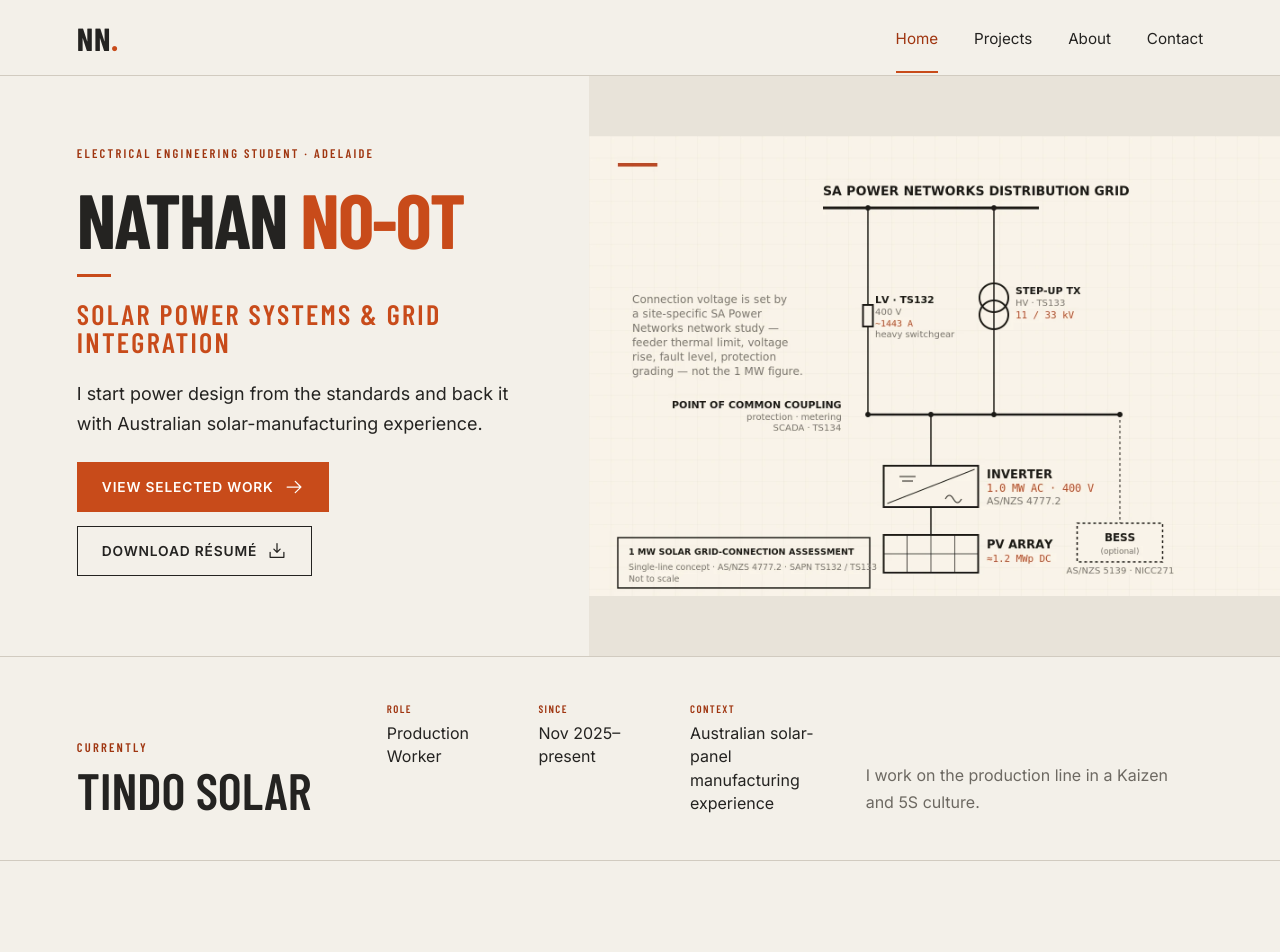
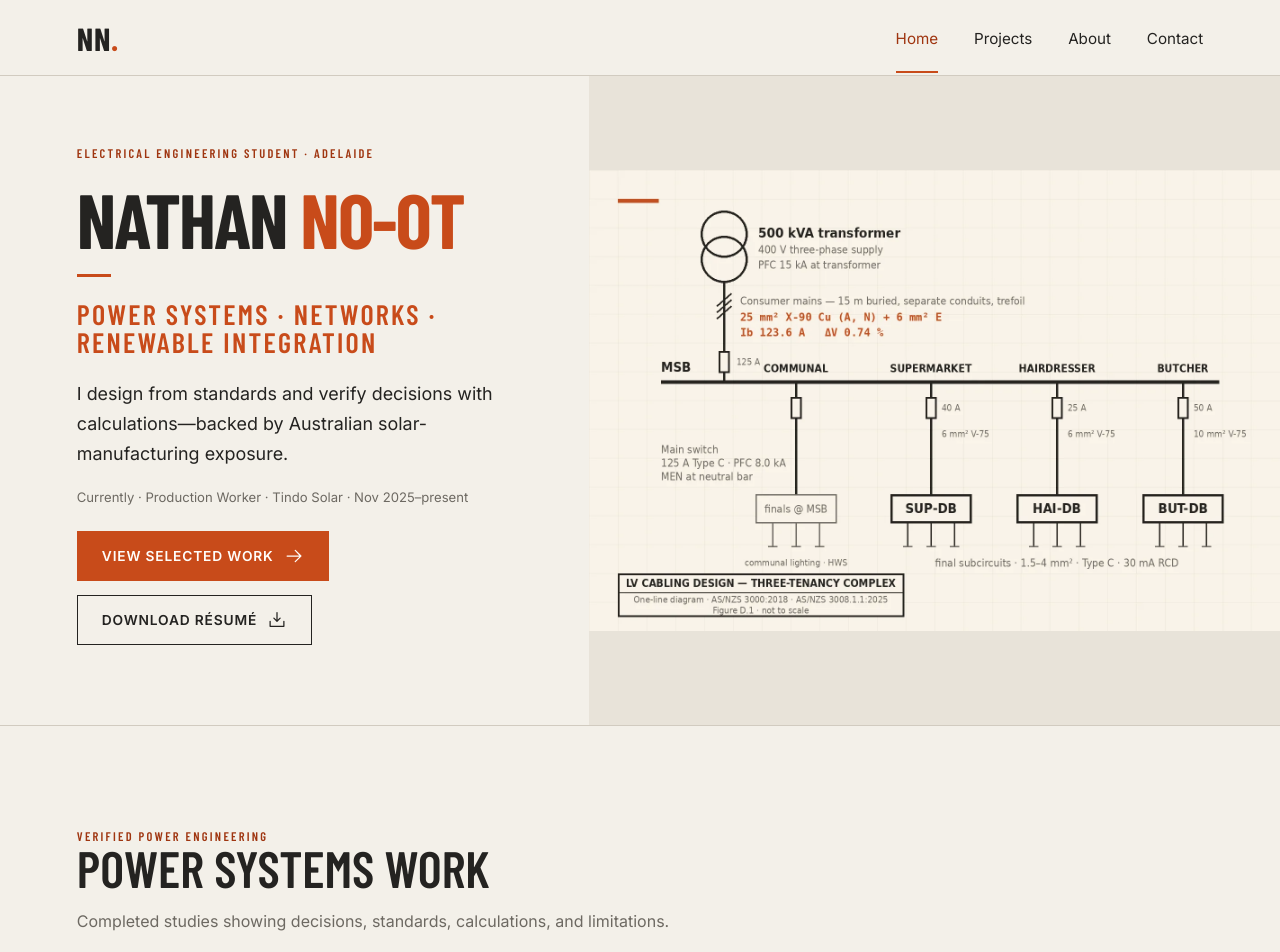
Before and after one commit to Nnoot02/NN_PersonalPortfolio, a Next.js app: page / in a window 1280 px wide. Shown: the top 952 px of the page. Built offline with nearby package versions, Linux system fonts and the light colour scheme; no server answers.

Commit message:
feat(portfolio): focus homepage on power evidence

```diff
--- a/app/globals.css
+++ b/app/globals.css
@@ -59,6 +59,7 @@ button { font: inherit; }
 .hero-role { color: var(--accent); font: 600 clamp(1.25rem, 2.2vw, 2rem)/1 var(--display); text-transform: uppercase; letter-spacing: .08em; margin: 0; }
 .accent-rule { display: block; flex: 0 0 auto; width: 34px; height: 3px; background: var(--accent); margin: 0; }
 .hero-summary { max-width: 48ch; font-size: clamp(1rem, 1.4vw, 1.25rem); line-height: 1.65; margin: 0; }
+.hero-credential { color: var(--muted); font-size: .82rem; line-height: 1.55; margin: -.25rem 0 0; }
 .hero-actions { display: flex; flex-wrap: wrap; gap: .9rem; }
 .button { min-height: 50px; display: inline-flex; align-items: center; justify-content: center; gap: .65rem; padding: 0 1.5rem; border: 1px solid var(--ink); font-weight: 600; font-size: .86rem; text-transform: uppercase; letter-spacing: .06em; cursor: pointer; transition: background-color .2s, color .2s, transform .2s; }
 .button:hover, .button:focus-visible { transform: translateY(-2px); }
@@ -99,12 +100,6 @@ button { font: inherit; }
 .row-action svg { transition: transform .2s ease; }
 .project-row:hover .row-action svg, .project-row:focus-within .row-action svg { transform: translateX(3px); }
 
-.tindo-strip { display: grid; grid-template-columns: minmax(200px, .8fr) minmax(0, 1.3fr) minmax(220px, 1fr); gap: 2.5rem; align-items: end; padding: clamp(2rem, 3.5vw, 3rem) 6vw; background: var(--paper); border-bottom: 1px solid var(--line); color: var(--ink); }
-.tindo-strip h2 { font: 600 clamp(2.4rem, 4vw, 4rem)/.95 var(--display); margin: .7rem 0 0; text-transform: uppercase; }
-.tindo-strip dl { display: grid; grid-template-columns: repeat(3, 1fr); gap: 1rem; margin: 0; }
-.tindo-strip dt { color: var(--accent-dark); font: 600 .68rem/1.2 var(--display); letter-spacing: .13em; text-transform: uppercase; }
-.tindo-strip dd { margin: .45rem 0 0; line-height: 1.45; }
-.tindo-strip > p { color: var(--muted); line-height: 1.65; margin: 0; max-width: 32ch; }
 .broader-work { border-top: 1px solid var(--line); padding-top: clamp(2.5rem, 4vw, 4rem); }
 .evidence-ledger-section { padding-bottom: clamp(2.5rem, 4vw, 4rem); }
 .project-status-label { color: var(--accent-dark); font: 600 .78rem/1.2 var(--display); letter-spacing: .13em; margin: 1.4rem 0 0; text-transform: uppercase; }
@@ -215,8 +210,6 @@ button { font: inherit; }
   .project-meta { grid-template-columns: 1fr; gap: .8rem; }
   .project-meta div, .project-meta div + div { border: 0; padding: 0; }
   .profile-summary, .profile-grid, .case-sections { grid-template-columns: 1fr; }
-  .tindo-strip { grid-template-columns: 1fr; align-items: start; }
-  .tindo-strip dl { max-width: 680px; }
   .workbench-home-grid { grid-template-columns: 1fr; }
   .workbench-home-grid .workbench-preview + .workbench-preview { border-left: 0; padding-left: 0; }
 }
@@ -249,8 +242,6 @@ button { font: inherit; }
   .principles > div, .principles > div + div { border-left: 0; border-bottom: 1px solid var(--line); padding: 2rem 0; }
   .principles > div:last-child { border-bottom: 0; }
   .site-footer { align-items: flex-start; flex-direction: column; padding: 4rem 1.25rem; }
-  .tindo-strip { gap: 2rem; padding-left: 1.25rem; padding-right: 1.25rem; }
-  .tindo-strip dl { grid-template-columns: 1fr; gap: 1.1rem; }
   .page-hero { padding: 4rem 1.25rem 2.5rem; }
   .page-hero--about { min-height: 320px; }
   .page-hero h1, .case-study h1 { font-size: clamp(4rem, 21vw, 6rem); }
@@ -272,8 +263,8 @@ button { font: inherit; }
 
 @media print {
   .site-header, .hero-actions, .row-action, .scroll-cue { display: none !important; }
-  .project-row, .workbench-preview, .tindo-strip { break-inside: avoid; }
-  .featured, .page-hero, .tindo-strip { padding-top: 1.5rem; padding-bottom: 1.5rem; }
+  .project-row, .workbench-preview { break-inside: avoid; }
+  .featured, .page-hero { padding-top: 1.5rem; padding-bottom: 1.5rem; }
   .site-footer { background: none; color: #000; min-height: 0; }
   .site-footer a { color: #000; }
   a[href^="http"]::after { content: " (" attr(href) ")"; font-size: .72rem; color: #555; }
--- a/app/page.tsx
+++ b/app/page.tsx
@@ -21,8 +21,9 @@ export default function HomePage() {
           <p className="eyebrow">Electrical engineering student · Adelaide</p>
           <h1 className="hero-name"><span>Nathan</span><span className="hero-surname">No-ot</span></h1>
           <span className="accent-rule" aria-hidden="true" />
-          <p className="hero-role">Solar power systems &amp; grid integration</p>
-          <p className="hero-summary">I start power design from the standards and back it with Australian solar-manufacturing experience.</p>
+          <p className="hero-role">Power systems · networks · renewable integration</p>
+          <p className="hero-summary">I design from standards and verify decisions with calculations—backed by Australian solar-manufacturing exposure.</p>
+          <p className="hero-credential">Currently · Production Worker · Tindo Solar · Nov 2025–present</p>
           <div className="hero-actions">
             <a className="button button-primary" href="#verified-work">
               View selected work <ArrowRight size={20} />
@@ -35,8 +36,8 @@ export default function HomePage() {
         <figure className="hero-image">
           <span className="hero-artifact">
             <Image
-              src="/images/solar-grid-connection.webp"
-              alt="Single-line concept of a 1 MW solar plant connecting to a distribution grid at the point of common coupling"
+              src="/images/lv-cabling-design.webp"
+              alt="One-line diagram of a 400 V three-tenancy installation from supply transformer to distribution boards"
               fill
               priority
               sizes="(max-width: 960px) 100vw, 54vw"
@@ -45,24 +46,11 @@ export default function HomePage() {
         </figure>
       </section>
 
-      <section className="tindo-strip" aria-labelledby="tindo-heading">
-        <div>
-          <p className="eyebrow">Currently</p>
-          <h2 id="tindo-heading">Tindo Solar</h2>
-        </div>
-        <dl>
-          <div><dt>Role</dt><dd>Production Worker</dd></div>
-          <div><dt>Since</dt><dd>Nov 2025–present</dd></div>
-          <div><dt>Context</dt><dd>Australian solar-panel manufacturing experience</dd></div>
-        </dl>
-        <p>I work on the production line in a Kaizen and 5S culture.</p>
-      </section>
-
       <section className="featured evidence-ledger-section" id="verified-work" aria-labelledby="verified-work-heading">
         <div className="section-heading">
           <p className="eyebrow">Verified power engineering</p>
           <h2 id="verified-work-heading">Power Systems Work</h2>
-          <p>Completed power systems work.</p>
+          <p>Completed studies showing decisions, standards, calculations, and limitations.</p>
         </div>
         <ol className="project-list" data-evidence-ledger>
           {verifiedPowerProjects.map((project) => (
--- a/lib/projects.ts
+++ b/lib/projects.ts
@@ -129,8 +129,8 @@ export const projects: Project[] = [
 // Featured projects for the Home and Profile pages — a maximum of three,
 // shown in this explicit order (not the case-study numbering order).
 export const verifiedPowerSlugs = [
+  "lv-cabling-design-commercial-complex",
   "solar-grid-connection-assessment",
-  "lv-cabling-design-commercial-complex",
 ] as const;
 
 export const verifiedPowerProjects: Project[] = verifiedPowerSlugs
```
Also changed, not shown: scripts/portfolio-contract.mjs (+18 -9 lines).
